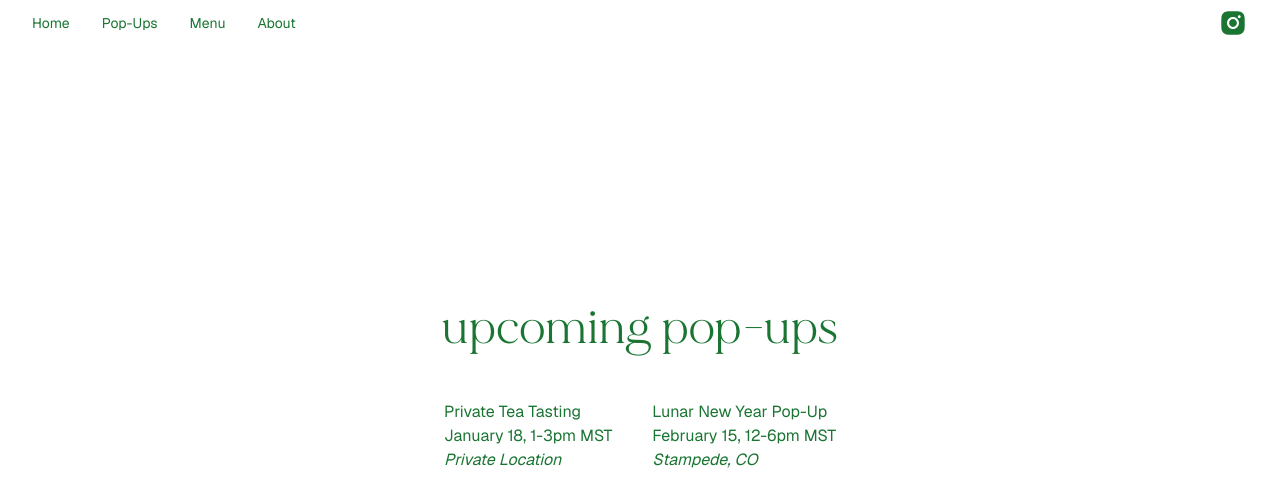
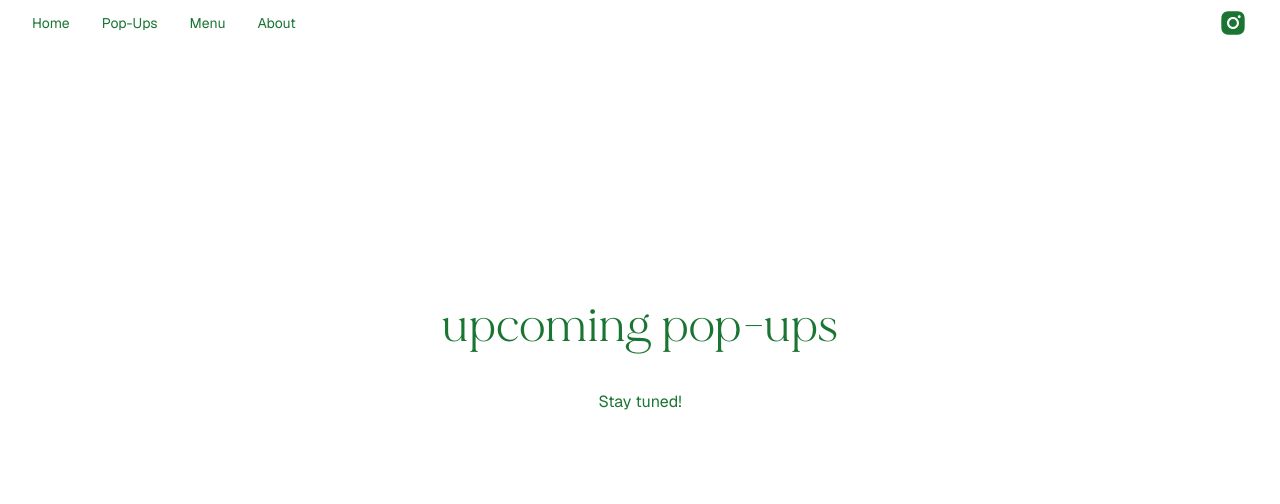
Before and after one commit to stephenfcan/nujii, a Next.js app: page /popups in a window 1280 px wide. Shown: the top 504 px of the page. Built offline with nearby package versions, Linux system fonts and the light colour scheme.

Commit message:
remove lny 2026

```diff
--- a/src/app/popups/page.js
+++ b/src/app/popups/page.js
@@ -2,9 +2,10 @@ export default function PopupsPage() {
   return (
     <div className="bg-white text-[#1a7533] p-8 pb-20 gap-4 sm:p-20 -mt-14">
       <div className="flex flex-col items-center justify-center min-h-screen -mt-20">
-        <h1 className="font-Mirage text-5xl mb-12">upcoming pop-ups</h1>
+        <h1 className="font-Mirage text-5xl mb-10">upcoming pop-ups</h1>
+          <p className="font-sans text-md max-w-xl mb-20">Stay tuned!</p>
+        {/* <h1 className="font-Mirage text-5xl mb-10">past events</h1>
         <div className="flex flex-col space-y-5 md:flex-row md:space-x-10">
-            {/* <p className="font-sans text-md max-w-xl">Stay tuned!</p> */}
             <div>
               <p className="font-sans text-md max-w-xl">
                 Private Tea Tasting
@@ -13,7 +14,7 @@ export default function PopupsPage() {
                 January 18, 1-3pm MST
               </p>
               <i className="font-sans text-md max-w-xl">
-                Private Location
+                Private Location, CO
               </i>
             </div>
             <div>
@@ -27,7 +28,7 @@ export default function PopupsPage() {
                 Stampede, CO
               </i>
             </div>
-        </div>
+        </div> */}
       </div>
     </div>
   );
```
